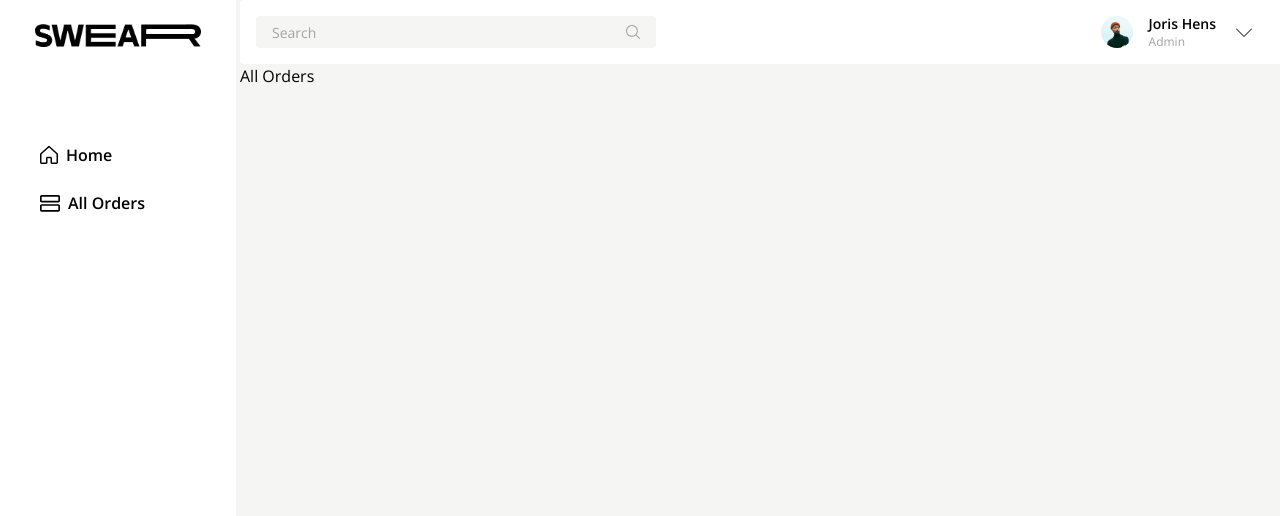
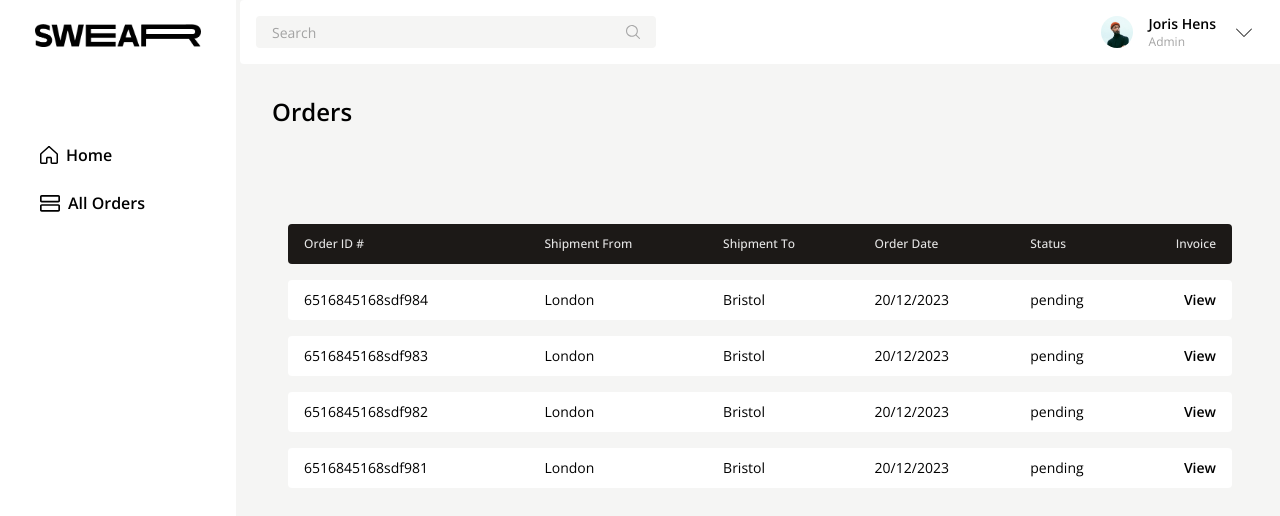
Before and after one commit to GlennVinck/swear-frontend, a Vue app: page /orders in a window 1280 px wide. Shown: the top 516 px of the page. Built offline with nearby package versions, Linux system fonts and the light colour scheme.

Commit message:
feat(Orders.vue): Show all orders

```diff
--- a/src/views/Orders.vue
+++ b/src/views/Orders.vue
@@ -1,6 +1,7 @@
 <script setup>
 import Sidebar from "../components/Sidebar.vue";
 import Topbar from "../components/Topbar.vue";
+import OrderTable from "../components/OrderTable.vue";
 </script>
 
 <template>
@@ -8,8 +9,15 @@ import Topbar from "../components/Topbar.vue";
     <Sidebar />
     <div class="w-full">
       <Topbar />
-      <div>
-        <h1>All Orders</h1>
+      <div class="p-8">
+        <h1 class="text-2xl font-semibold mb-4">Orders</h1>
+        <div class="w-fit p-4 pr-0 my-4">
+          <!-- You can add any other buttons or filters specific to the Orders page here -->
+        </div>
+        <div class="w-screeen max-w-7xl p-4 pb-0 my-4">
+          <OrderTable />
+          <!-- You can pass data or props to OrderTable component if needed -->
+        </div>
       </div>
     </div>
   </div>
```
